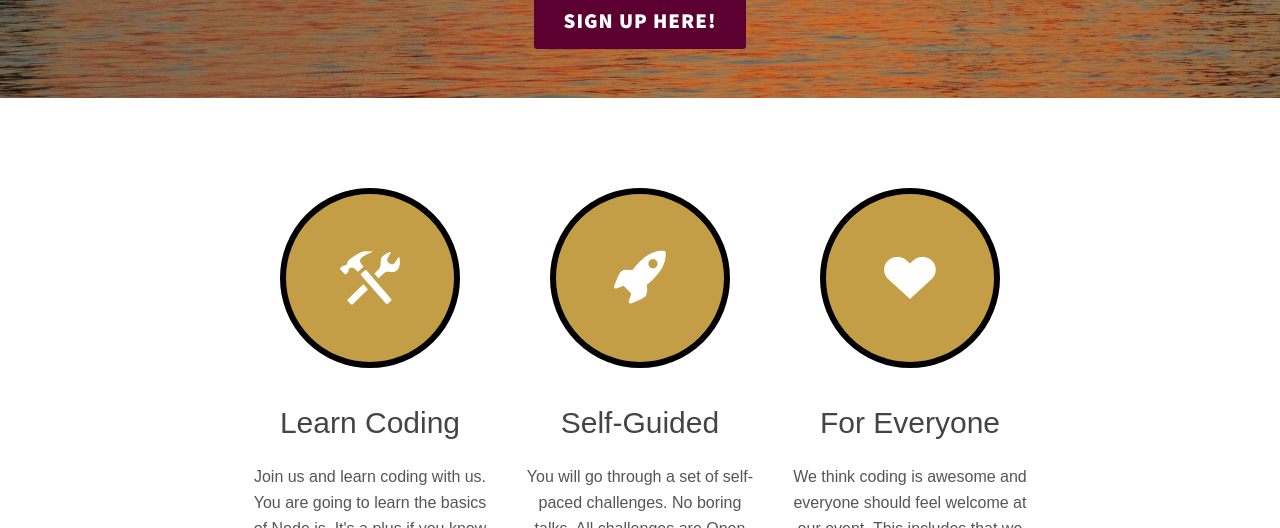
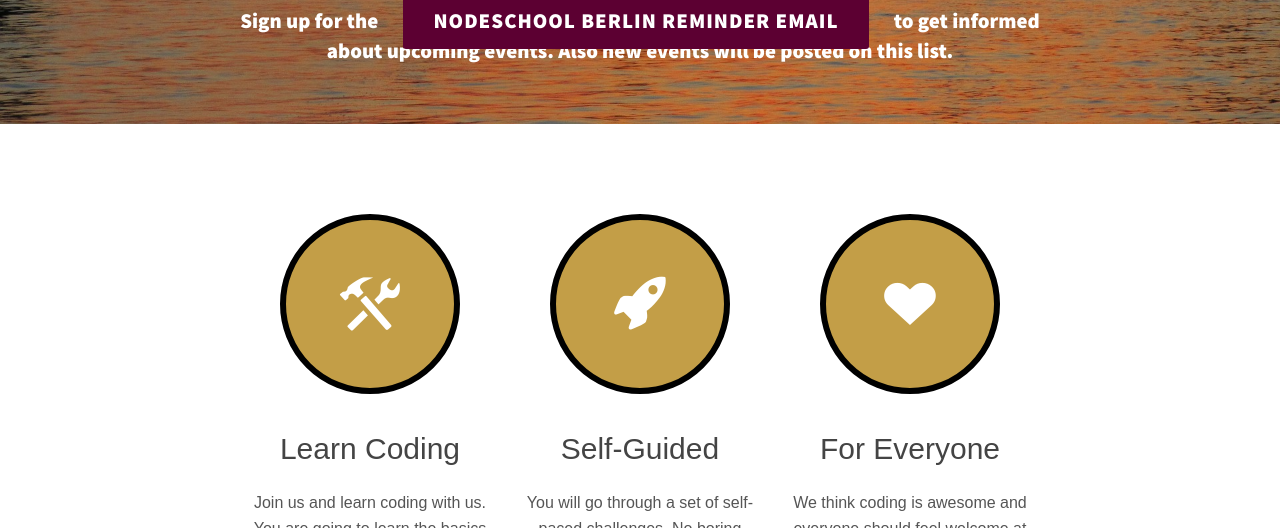
Before and after one commit to nodeschool/berlin, a plain HTML site: page index.html in a window 1280 px wide. Shown: the part 572-1100 px from the top of the page. Drawn offline with Linux system fonts and the light colour scheme; a web font is replaced by a local one.

Commit message:
Update index.html

```diff
--- a/index.html
+++ b/index.html
@@ -25,8 +25,8 @@
         <p>
           <strong>We meet once a month @ Project A</strong>
         </p>
-         <!--Sign up for the <a href="http://nodeschool.us9.list-manage2.com/subscribe?u=a44cde6d98a586be27ab4885c&id=505911339e">NodeSchool Berlin Reminder Email</a> to get informed about upcoming events. Also new events will be posted <a href="https://ti.to/nodeschool-berlin">on this list</a>.-->
-        <a class="signupLink" href="https://ti.to/nodeschool-berlin/22">Sign up here!</a>
+         Sign up for the <a class="signupLink" href="http://nodeschool.us9.list-manage2.com/subscribe?u=a44cde6d98a586be27ab4885c&id=505911339e">NodeSchool Berlin Reminder Email</a> to get informed about upcoming events. Also new events will be posted <a href="https://ti.to/nodeschool-berlin">on this list</a>.
+        <!--<a class="signupLink" href="https://ti.to/nodeschool-berlin/22">Sign up here!</a>-->
       </div>
       <div class="catch-errors-top"></div>
     </div>
```
